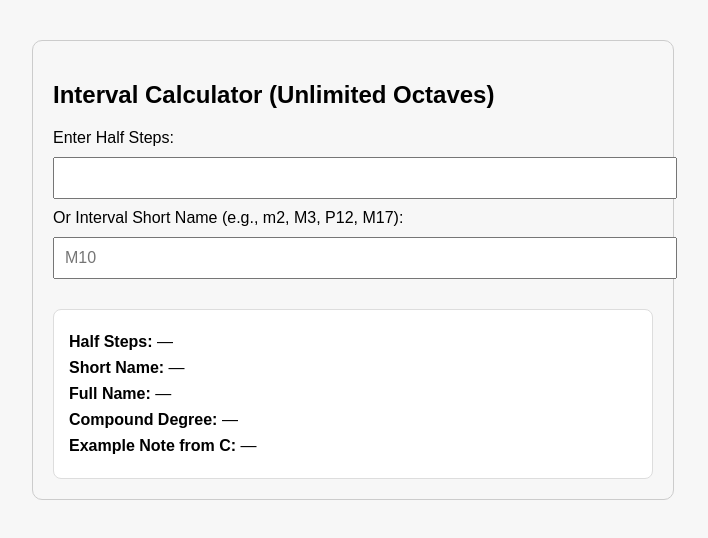
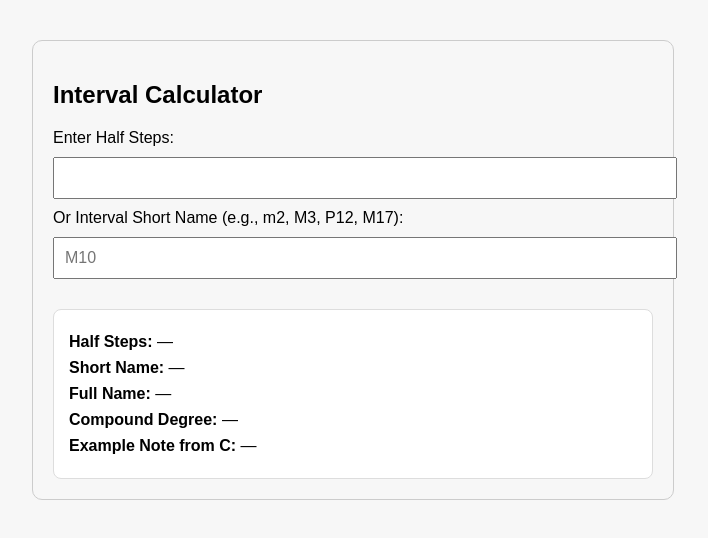
Before and after one commit to halufun/note-calc, a plain HTML site: page index.html in a window 1280 px wide. Shown: the whole page, without its empty margins (287-995 px from the left). Drawn offline with Linux system fonts and the light colour scheme.

Commit message:
Update index.html

```diff
--- a/index.html
+++ b/index.html
@@ -33,7 +33,7 @@
 </head>
 <body>
 
-<h2>Interval Calculator (Unlimited Octaves)</h2>
+<h2>Interval Calculator</h2>
 
 <label>Enter Half Steps:</label>
 <input type="number" id="halfStepsInput" min="0" />
```
